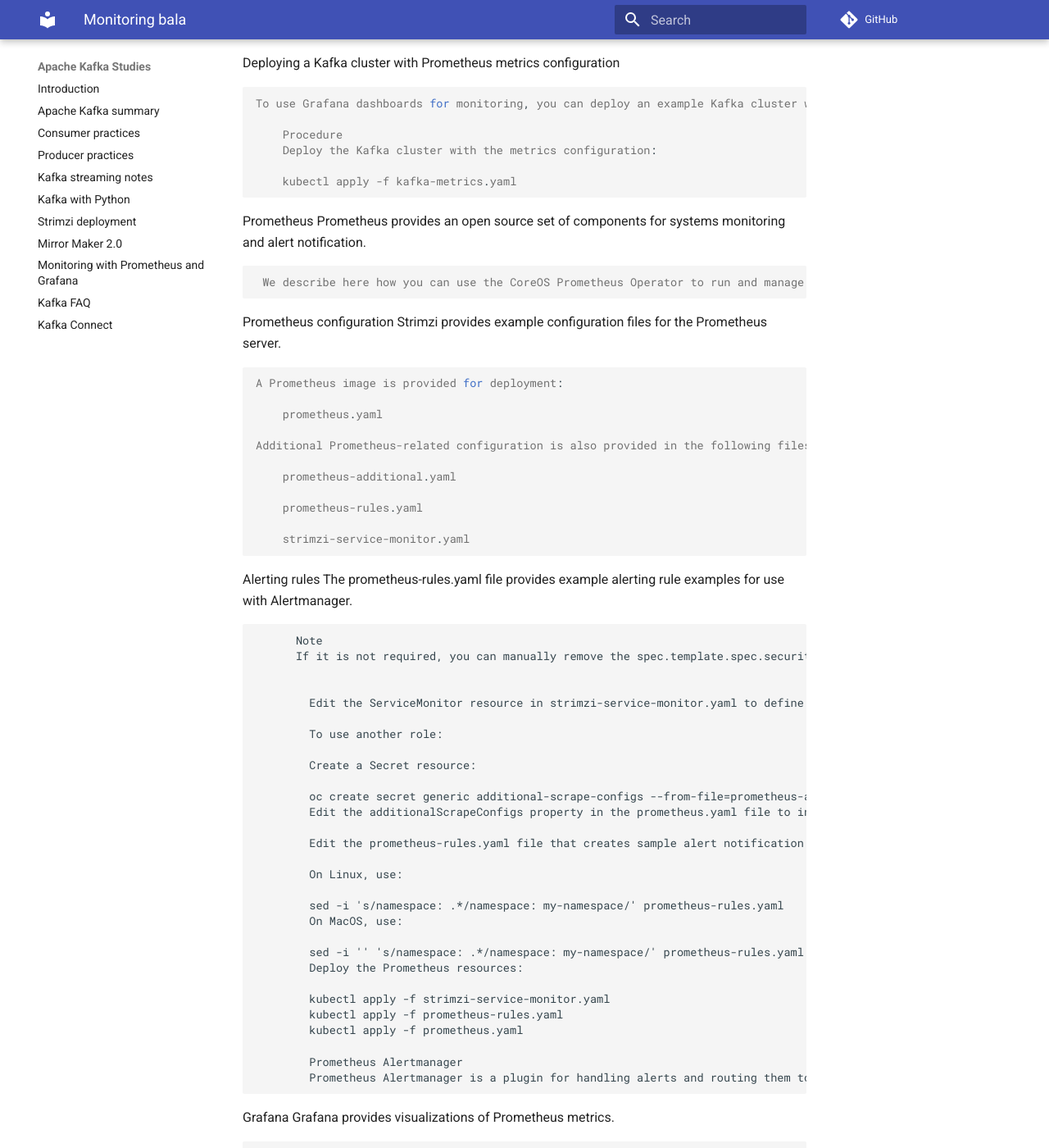
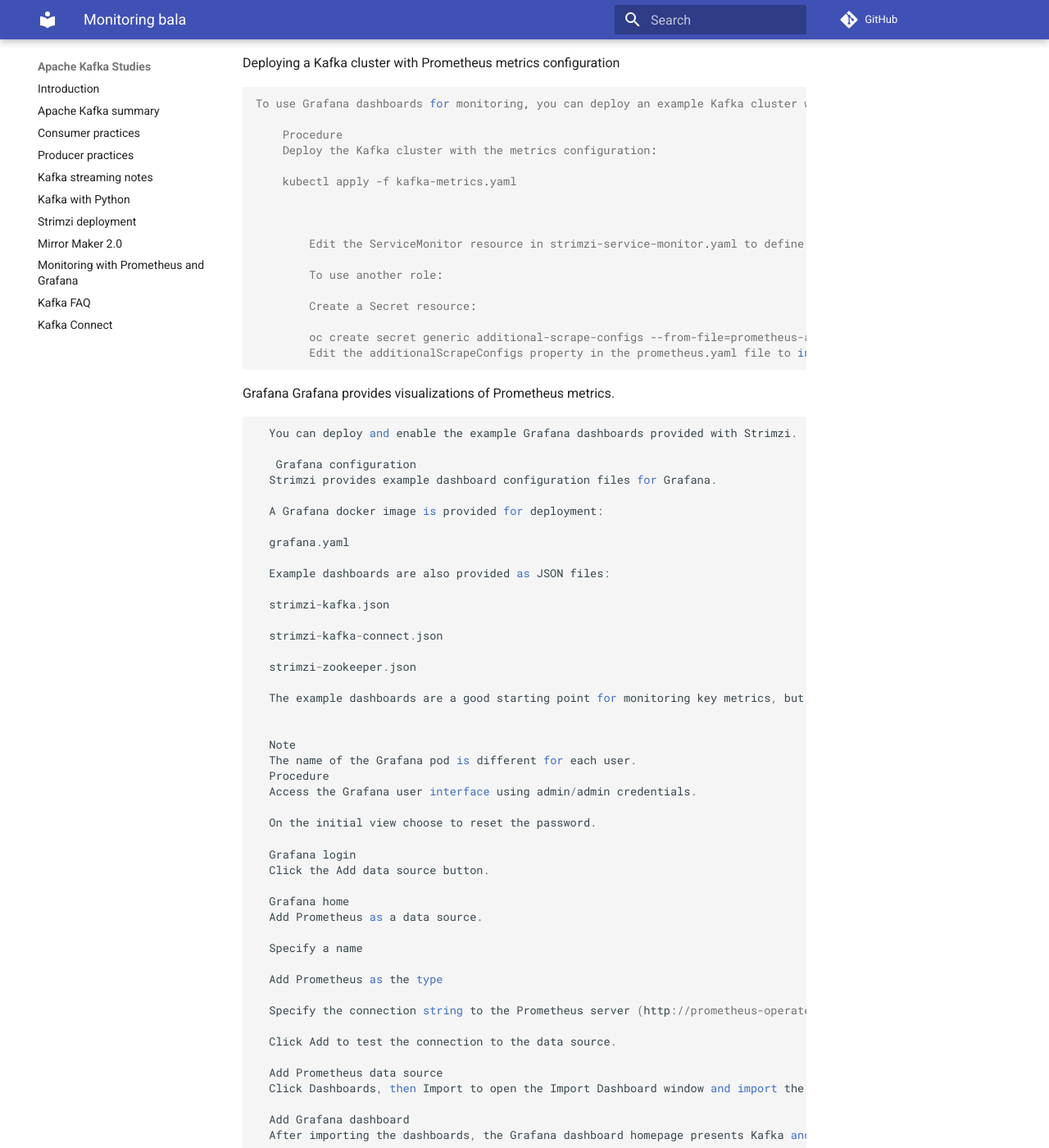
Before and after one commit to jbcodeforce/kafka-studies, an MkDocs documentation site: the page built from docs/monitoring-bala.md, in a window 1280 px wide and 1400 px high, scrolled down 819 px. Shown: the whole window at 82% size. Built offline with MkDocs 1.6.1 and Material for MkDocs 9.7.7, drawn with Linux system fonts in a browser that asks for light colours; comment, search, counter and statistics services are not loaded; some of the changed text lies outside the part shown.

Commit message:
update monitoring

```diff
--- a/docs/monitoring-bala.md
+++ b/docs/monitoring-bala.md
@@ -43,32 +43,6 @@
 
         kubectl apply -f kafka-metrics.yaml
 
-Prometheus
-    Prometheus provides an open source set of components for systems monitoring and alert notification.
-
-     We describe here how you can use the CoreOS Prometheus Operator to run and manage a Prometheus server that is suitable for use in production environments, but with the correct configuration you can run any Prometheus server.
-
-Prometheus configuration
-  Strimzi provides example configuration files for the Prometheus server.
-
-    A Prometheus image is provided for deployment:
-
-        prometheus.yaml
-
-    Additional Prometheus-related configuration is also provided in the following files:
-
-        prometheus-additional.yaml
-
-        prometheus-rules.yaml
-
-        strimzi-service-monitor.yaml
-
-  Alerting rules
-  The prometheus-rules.yaml file provides example alerting rule examples for use with Alertmanager.
-
-
-          Note
-          If it is not required, you can manually remove the spec.template.spec.securityContext property from the prometheus-operator-deployment.yaml file.
 
 
             Edit the ServiceMonitor resource in strimzi-service-monitor.yaml to define Prometheus jobs that will scrape the metrics data.
@@ -80,22 +54,6 @@
             oc create secret generic additional-scrape-configs --from-file=prometheus-additional.yaml
             Edit the additionalScrapeConfigs property in the prometheus.yaml file to include the name of the Secret and the YAML file (prometheus-additional.yaml) that contains the additional configuration.
 
-            Edit the prometheus-rules.yaml file that creates sample alert notification rules:
-
-            On Linux, use:
-
-            sed -i 's/namespace: .*/namespace: my-namespace/' prometheus-rules.yaml
-            On MacOS, use:
-
-            sed -i '' 's/namespace: .*/namespace: my-namespace/' prometheus-rules.yaml
-            Deploy the Prometheus resources:
-
-            kubectl apply -f strimzi-service-monitor.yaml
-            kubectl apply -f prometheus-rules.yaml
-            kubectl apply -f prometheus.yaml
-
-            Prometheus Alertmanager
-            Prometheus Alertmanager is a plugin for handling alerts and routing them to a notification service. Alertmanager supports an essential aspect of monitoring, which is to be notified of conditions that indicate potential issues based on alerting rules.
 
  Grafana
       Grafana provides visualizations of Prometheus metrics.
@@ -119,36 +77,6 @@
 
       The example dashboards are a good starting point for monitoring key metrics, but they do not represent all available metrics. You may need to modify the example dashboards or add other metrics, depending on your infrastructure.
 
-      For Grafana to present the dashboards, use the configuration files to:
-
-      Deploy Grafana
-
-      Deploying Grafana
-      To deploy Grafana to provide visualizations of Prometheus metrics, apply the example configuration file.
-
-      Prerequisites
-      Metrics are configured for the Kafka cluster resource
-
-      Prometheus and Prometheus Alertmanager are deployed
-
-      Procedure
-      Deploy Grafana:
-
-      kubectl apply -f grafana.yaml
-      Enable the Grafana dashboards.
-
-      Enabling the example Grafana dashboards
-      Set up a Prometheus data source and example dashboards to enable Grafana for monitoring.
-
-      Note
-      No alert notification rules are defined.
-      When accessing a dashboard, you can use the port-forward command to forward traffic from the Grafana pod to the host.
-
-      For example, you can access the Grafana user interface by:
-
-      Running kubectl port-forward grafana-1-fbl7s 3000:3000
-
-      Pointing a browser to http://localhost:3000
 
       Note
       The name of the Grafana pod is different for each user.
```
Also changed, not shown: docs/monitoring.md (+74 -18 lines), 4 other files.
